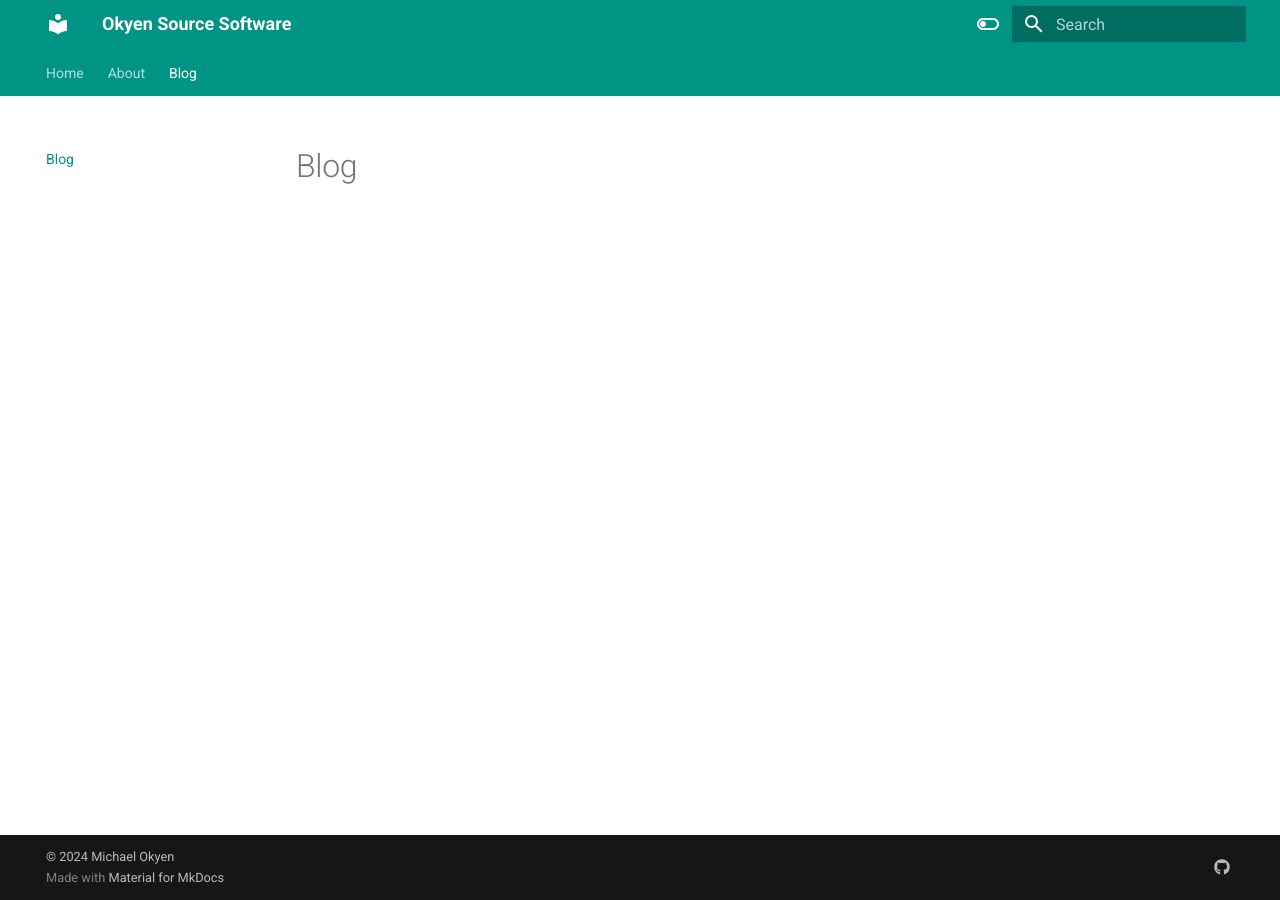
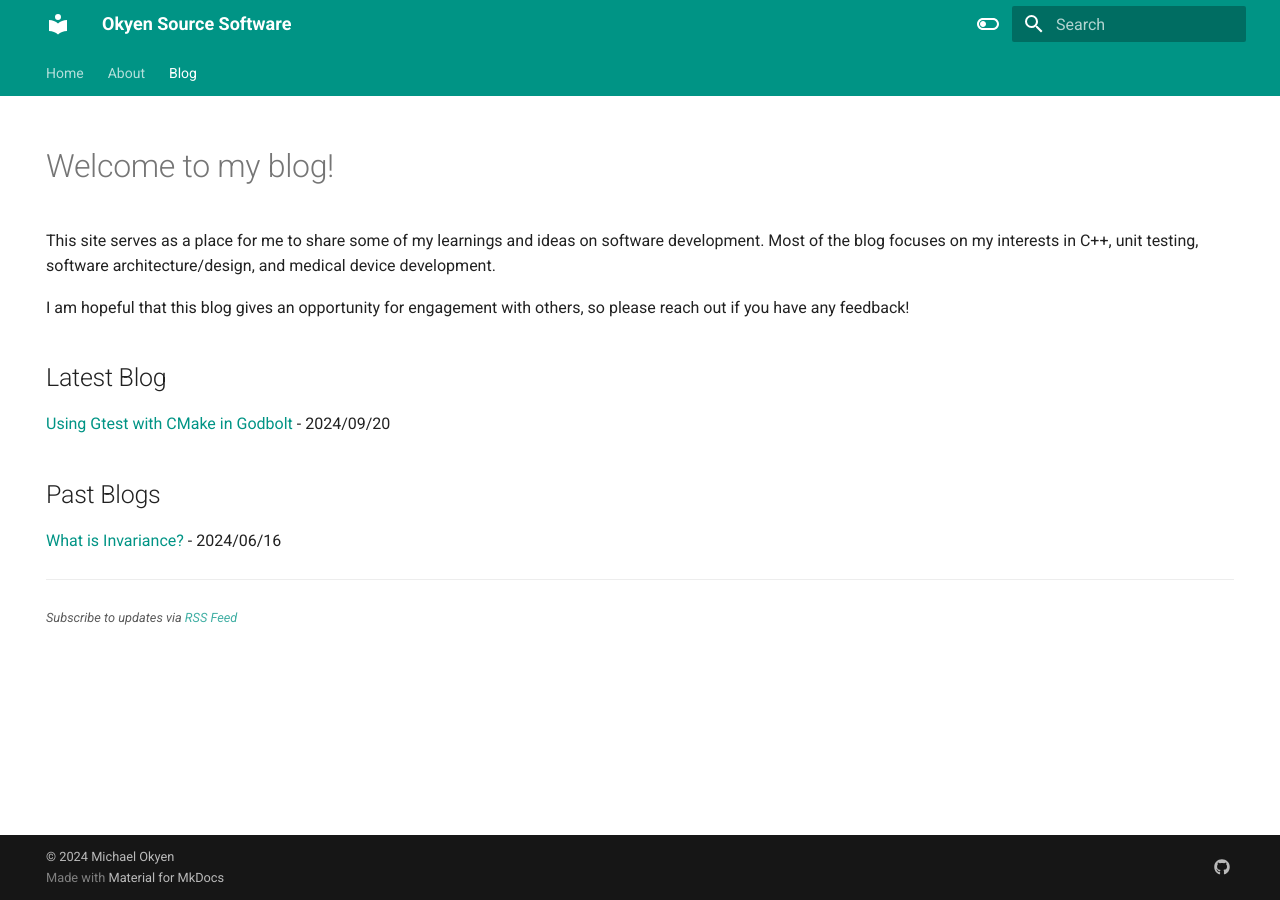
Before and after one commit to mokyen/okyensourcesoftware, an MkDocs documentation site: the page built from docs/blog/_index.md, in a window 1280 px wide. Built offline with MkDocs 1.6.1 and Material for MkDocs 9.7.7, drawn with Linux system fonts in a browser that asks for light colours; comment, search, counter and statistics services are not loaded.

Commit message:
Update _index.md

```diff
--- a/docs/blog/_index.md
+++ b/docs/blog/_index.md
@@ -1 +1,22 @@
-# Blog
+---
+hide:
+    - navigation
+title: Okyen Source Software Blog
+description: Insights on software development, testing, and design
+---
+
+# Welcome to my blog!
+This site serves as a place for me to share some of my learnings and ideas on software development. Most of the blog focuses on my interests in C++, unit testing, software architecture/design, and medical device development.
+
+I am hopeful that this blog gives an opportunity for engagement with others, so please reach out if you have any feedback!
+
+## Latest Blog
+
+[Using Gtest with CMake in Godbolt](blog/posts/godbolt_cmake_gtest.md) - 2024/09/20
+
+## Past Blogs
+
+[What is Invariance?](blog/posts/invariance.md) - 2024/06/16
+
+---
+<small>*Subscribe to updates via [RSS Feed](/feed_rss_created.xml)*</small>
```
